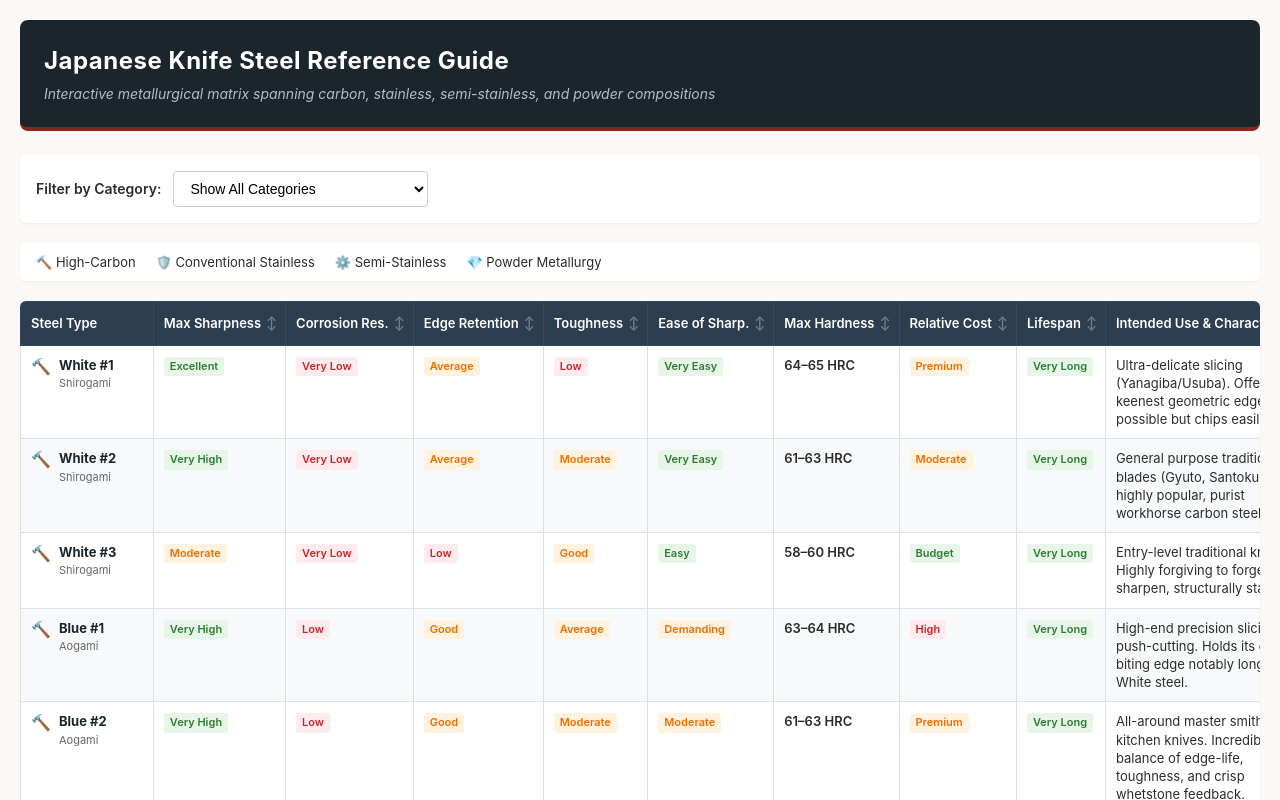
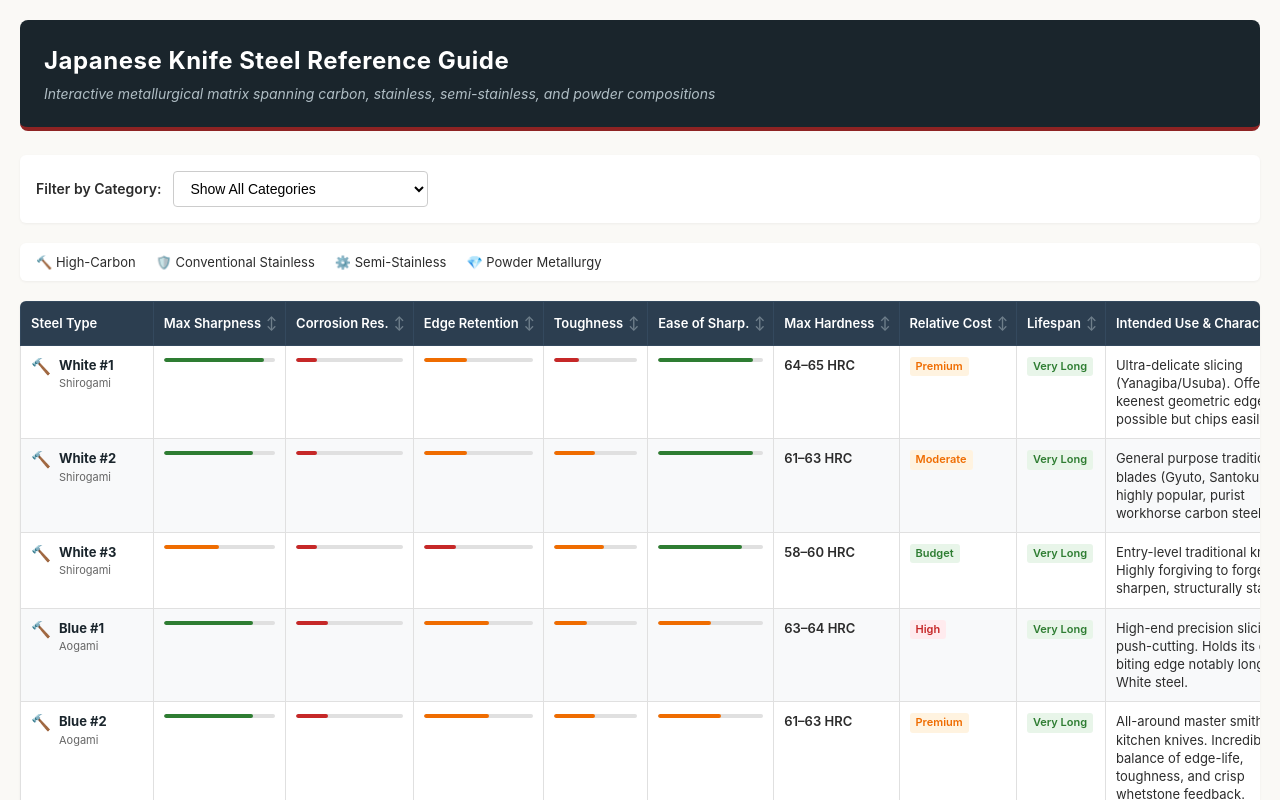
Before and after one commit to friendofdog/japan-knife, a React (Vite) app: page / in a window 1280 px wide. Shown: the top 800 px of the page. Built offline with nearby package versions, Linux system fonts and the light colour scheme.

Commit message:
Use meter instead of labels

```diff
--- a/src/components/SteelTable.jsx
+++ b/src/components/SteelTable.jsx
@@ -5,6 +5,8 @@ import { getRating } from '../utils/ratings';
 const ICON_BY_CATEGORY = Object.fromEntries(
   CATEGORY_META.map(({ key, icon }) => [key, icon])
 );
+
+const METER_COLS = new Set(['maxSharpness', 'corrosionRes', 'edgeRetention', 'toughness', 'easeOfSharp']);
 
 export default function SteelTable({ steels, columns, sort, onSort }) {
   return (
@@ -49,6 +51,13 @@ export default function SteelTable({ steels, columns, sort, onSort }) {
                   );
                 }
                 const { label, tier } = getRating(col.key, val);
+                if (METER_COLS.has(col.key)) {
+                  return (
+                    <td key={col.key}>
+                      <meter min={0} max={10} low={3.5} high={7.5} optimum={10} value={val} title={label} />
+                    </td>
+                  );
+                }
                 return (
                   <td key={col.key}>
                     <Badge tier={tier} label={label} />
--- a/src/index.css
+++ b/src/index.css
@@ -199,6 +199,35 @@ tr:hover td {
   font-weight: 600;
 }
 
+meter {
+  -webkit-appearance: none;
+  appearance: none;
+  width: 100%;
+  height: 8px;
+  display: block;
+}
+
+meter::-webkit-meter-bar {
+  background: var(--border-color);
+  border-radius: 4px;
+  border: none;
+}
+
+meter::-webkit-meter-optimum-value {
+  background: var(--high-text);
+  border-radius: 4px;
+}
+
+meter::-webkit-meter-suboptimum-value {
+  background: var(--med-text);
+  border-radius: 4px;
+}
+
+meter::-webkit-meter-even-less-good-value {
+  background: var(--low-text);
+  border-radius: 4px;
+}
+
 .site-footer {
   margin-top: 24px;
   font-size: 12px;
```
